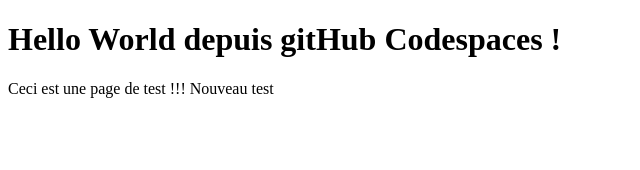
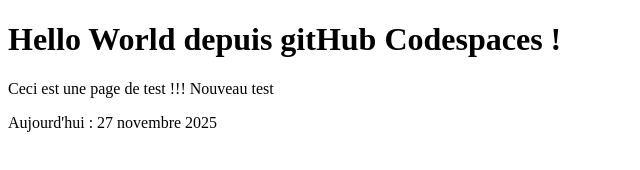
Before and after one commit to Denis-lab-911/hello-web, a website: page index.html in a window 1280 px wide. Shown: the whole page, without its empty margins (0-640 px from the left). Drawn offline with Linux system fonts and the light colour scheme.

Commit message:
Update index.html

```diff
--- a/index.html
+++ b/index.html
@@ -6,6 +6,17 @@
   </head>
   <body>
     <h1>Hello World depuis gitHub Codespaces !</h1>
-    Ceci est une page de test !!! Nouveau test
+    <p>Ceci est une page de test !!! Nouveau test</p>
+
+    <!-- Zone où la date sera affichée -->
+    <p id="current-date"></p>
+
+    <!-- Script pour afficher la date du jour -->
+    <script>
+      const dateElement = document.getElementById('current-date');
+      const now = new Date();
+      const options = { year: 'numeric', month: 'long', day: 'numeric' };
+      dateElement.textContent = `Aujourd'hui : ${now.toLocaleDateString('fr-FR', options)}`;
+    </script>
   </body>
 </html>
```
